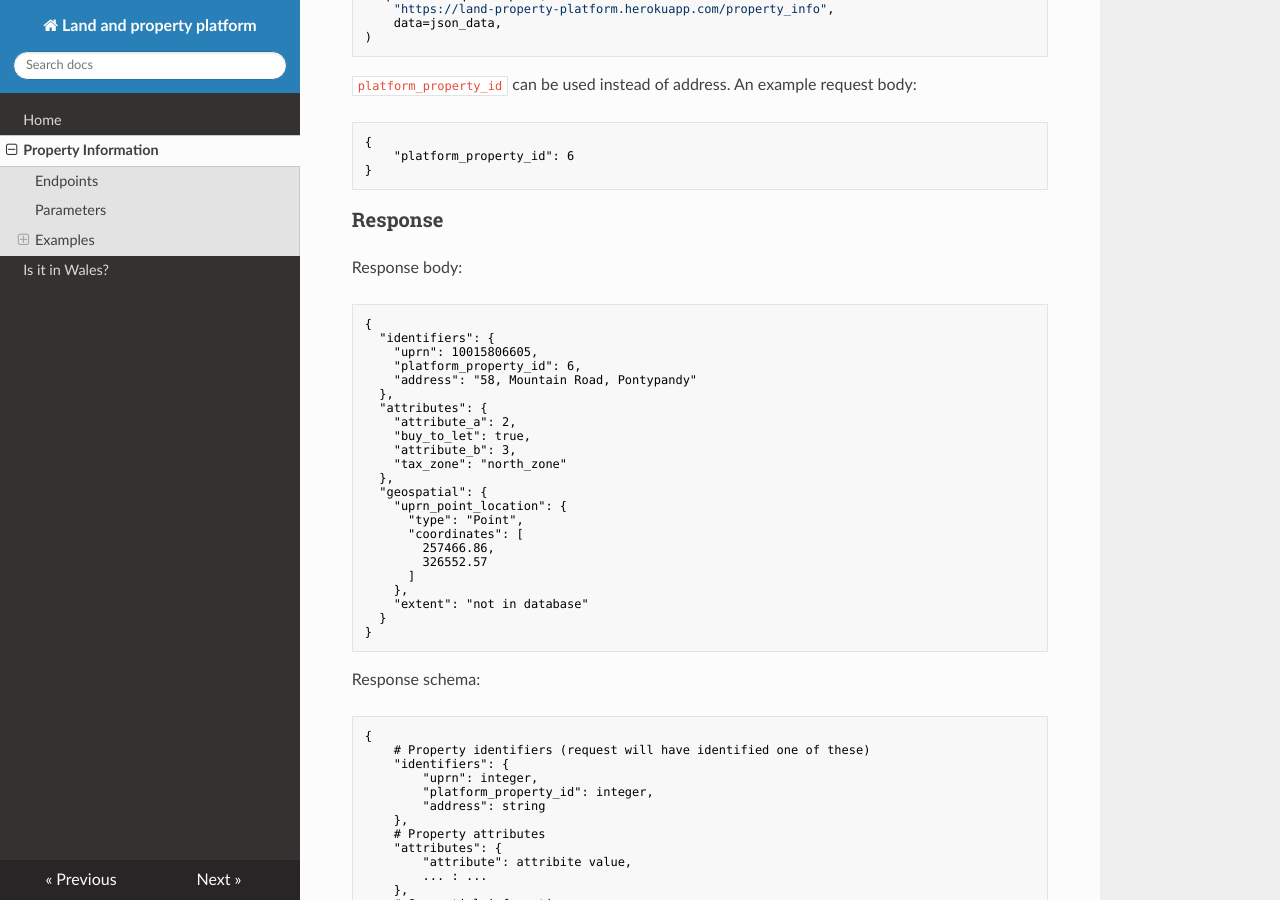
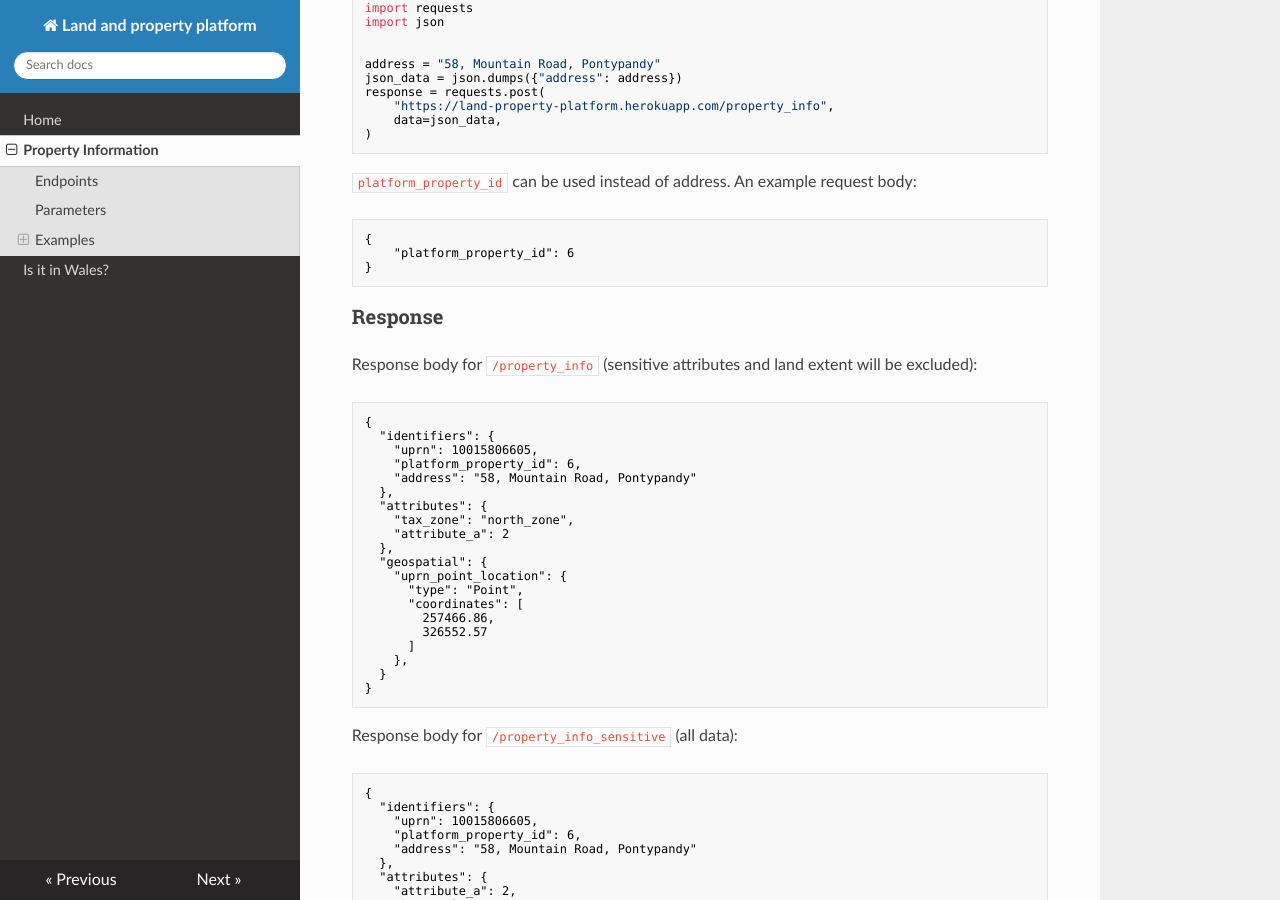
Before and after one commit to welsh-revenue-authority/property_platform_app, an MkDocs documentation site: the page built from docs/property_info.md, in a window 1280 px wide and 900 px high, scrolled down 1096 px. Built offline with MkDocs 1.6.1, drawn with Linux system fonts in a browser that asks for light colours; nearby versions of some CDN libraries; some of the changed text lies outside the part shown.

Commit message:
property_info_sensitive added and formatting

````diff
--- a/docs/property_info.md
+++ b/docs/property_info.md
@@ -7,7 +7,11 @@
 
 ## Endpoints
 
-`https://land-property-platform.herokuapp.com/property_info`
+`https://land-property-platform.herokuapp.com/property_info`<br>
+    for publicly available data
+
+`https://land-property-platform.herokuapp.com/property_info_sensitive`<br>
+    for sensitive data (will require API key in future phases)
 
 
 ## Parameters
@@ -62,7 +66,32 @@
 
 ### Response
 
-Response body:
+Response body for `/property_info` (sensitive attributes and land extent will
+be excluded):
+```console
+{
+  "identifiers": {
+    "uprn": 10015806605,
+    "platform_property_id": 6,
+    "address": "58, Mountain Road, Pontypandy"
+  },
+  "attributes": {
+    "tax_zone": "north_zone",
+    "attribute_a": 2
+  },
+  "geospatial": {
+    "uprn_point_location": {
+      "type": "Point",
+      "coordinates": [
+        257466.86,
+        326552.57
+      ]
+    },
+  }
+}
+```
+
+Response body for `/property_info_sensitive` (all data):
 ```console
 {
   "identifiers": {
````
Also changed, not shown: fastapi_metadata.py (+7 -1 lines), main.py (+40 -6 lines), 1 other file.
